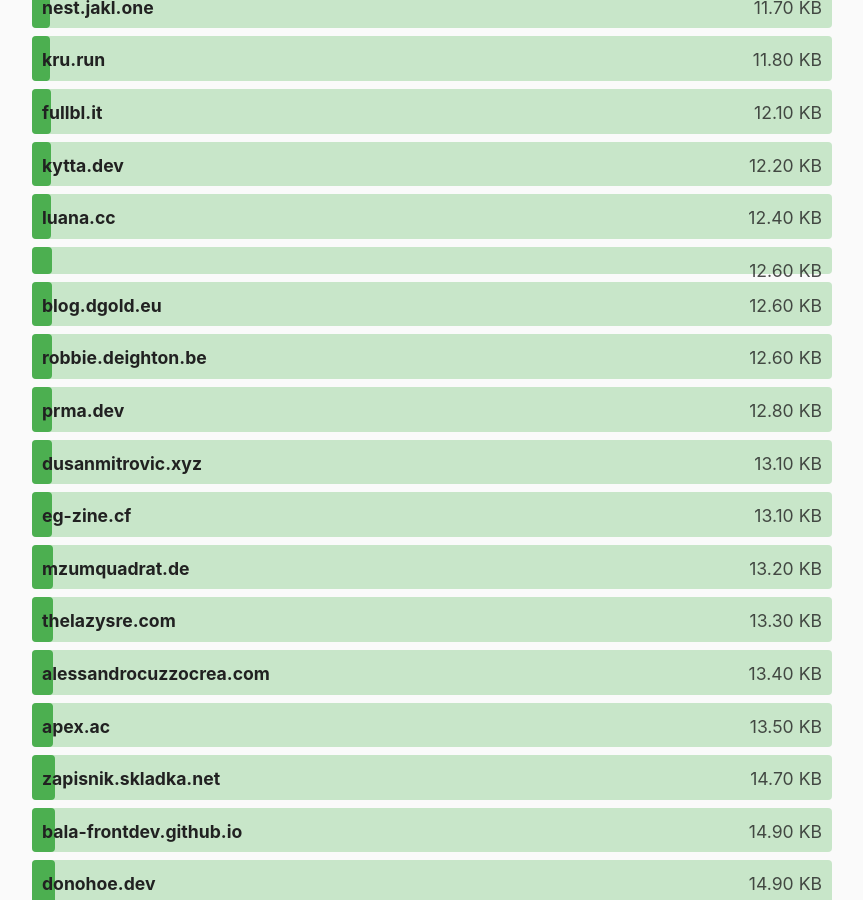
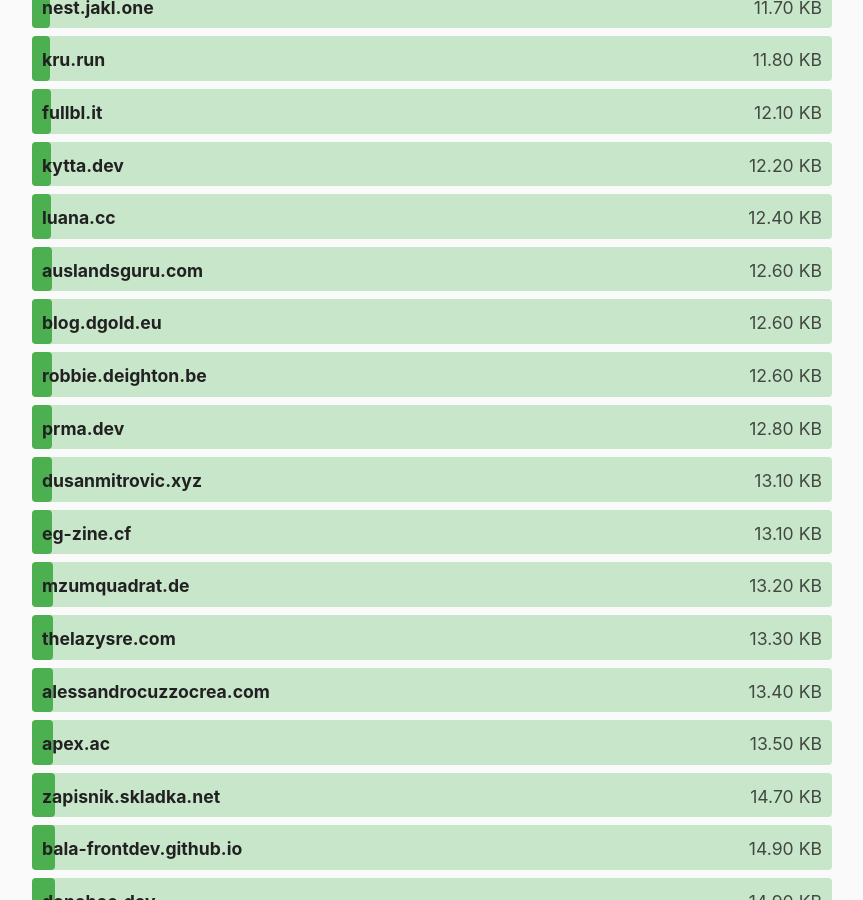
Before and after one commit to kevquirk/512kb.club, a Jekyll site: the page built from index.md, in a window 1280 px wide and 900 px high, scrolled down 5899 px. Shown: the whole window, without its empty margins (208-1071 px from the left). Built offline with Jekyll 4.4.1, drawn with Linux system fonts in a browser that asks for light colours.

Commit message:
Add missing domain

```diff
--- a/_data/sites.yml
+++ b/_data/sites.yml
@@ -248,7 +248,7 @@
   size: 86.3
   last_checked: 2023-04-03
 
-- domain:
+- domain: auslandsguru.com
   url: https://auslandsguru.com/
   size: 12.6
   last_checked: 2023-10-05
```
